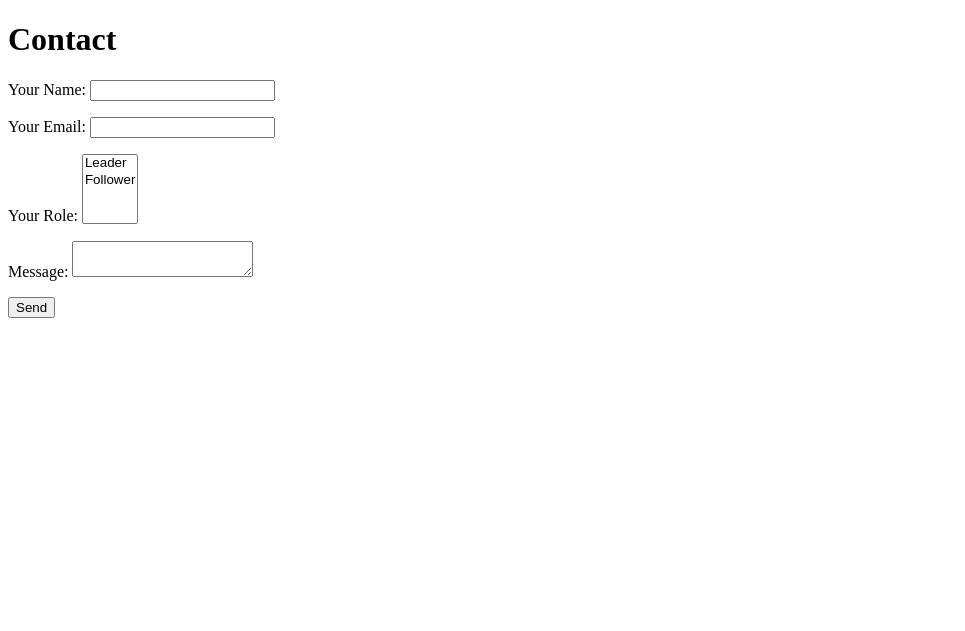
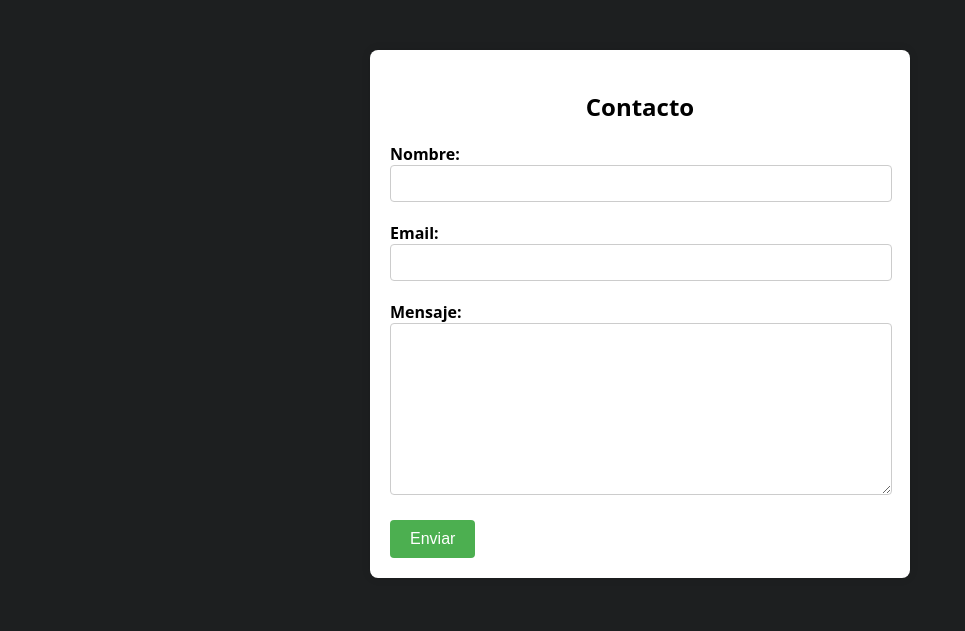
Before and after one commit to Drekon-hub/Portafolio, an Astro site: page /contact in a window 1280 px wide. Shown: the whole page, without its empty margins (0-965 px from the left). Built offline with nearby package versions, Linux system fonts and the light colour scheme; Astro itself is replaced by a stand-in of ours.

Commit message:
first commit

```diff
--- a/src/components/Baner.astro
+++ b/src/components/Baner.astro
@@ -12,7 +12,7 @@
       <span style="display: inline; border-right: 1px dashed;">&nbsp;&nbsp;</span>
       <a href="/about">About</a>
       <span style="display: inline; border-right: 1px dashed;">&nbsp;&nbsp;</span>
-      <a href="#">Contact</a>
+      <a href="/contact">Contact</a>
     </nav>
   </div>
 </header>
--- a/src/pages/contact.astro
+++ b/src/pages/contact.astro
@@ -1,25 +1,77 @@
+---
+import Layout from '../layouts/Layout.astro';
 ---
 
----
+<Layout title="About">
+  <div class="container">
+    <h2>Contacto</h2>
+    <form id="contact-form" action="https://formsubmit.co/yair.flores.arg@gmail.com" method="POST">
+      <div class="form-group">
+        <label for="name">Nombre:</label>
+        <input type="text" id="name" name="name" required />
+      </div>
+      <div class="form-group">
+        <label for="email">Email:</label>
+        <input type="email" id="email" name="email" required />
+      </div>
+      <div class="form-group">
+        <label for="message">Mensaje:</label>
+        <textarea id="message" name="message" required></textarea>
+      </div>
+      <button type="submit">Enviar</button>
+    </form>
+  </div>
+</Layout>
 
-<h1>Contact</h1>
-<form name="contact" method="POST" data-netlify="true">
-  <p>
-    <label>Your Name: <input type="text" name="name" /></label>
-  </p>
-  <p>
-    <label>Your Email: <input type="email" name="email" /></label>
-  </p>
-  <p>
-    <label>Your Role: <select name="role[]" multiple>
-      <option value="leader">Leader</option>
-      <option value="follower">Follower</option>
-    </select></label>
-  </p>
-  <p>
-    <label>Message: <textarea name="message"></textarea></label>
-  </p>
-  <p>
-    <button type="submit">Send</button>
-  </p>
-</form>
+<style>
+  .container {
+    max-width: 500px;
+    margin: 50px auto;
+    padding: 20px;
+    background-color: #fff;
+    border-radius: 8px;
+    box-shadow: 0 0 10px rgba(0, 0, 0, 0.1);
+  }
+
+  h2 {
+    margin-bottom: 20px;
+    text-align: center;
+  }
+
+  .form-group {
+    margin-bottom: 20px;
+    margin-right: 20px;
+  }
+
+  label {
+    display: block;
+    font-weight: bold;
+  }
+
+  input[type='text'],
+  input[type='email'],
+  textarea {
+    width: 100%;
+    padding: 10px;
+    border: 1px solid #ccc;
+    border-radius: 4px;
+  }
+
+  textarea {
+    height: 150px;
+  }
+
+  button[type='submit'] {
+    background-color: #4caf50;
+    color: #fff;
+    padding: 10px 20px;
+    border: none;
+    border-radius: 4px;
+    cursor: pointer;
+    font-size: 16px;
+  }
+
+  button[type='submit']:hover {
+    background-color: #45a049;
+  }
+</style>
```
